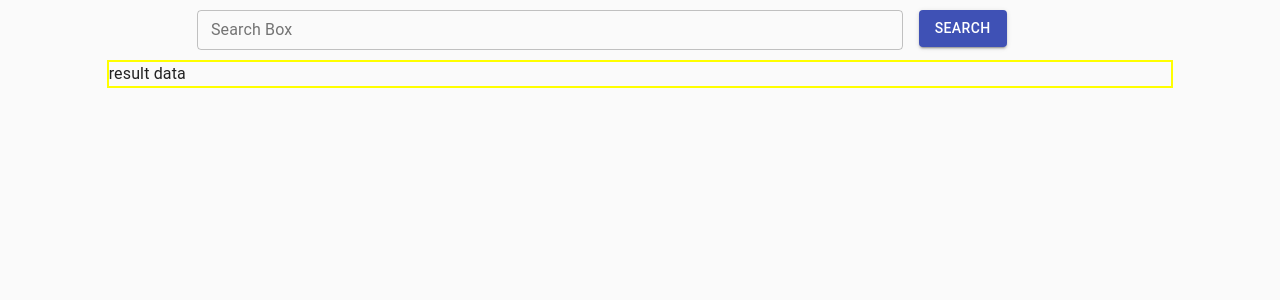
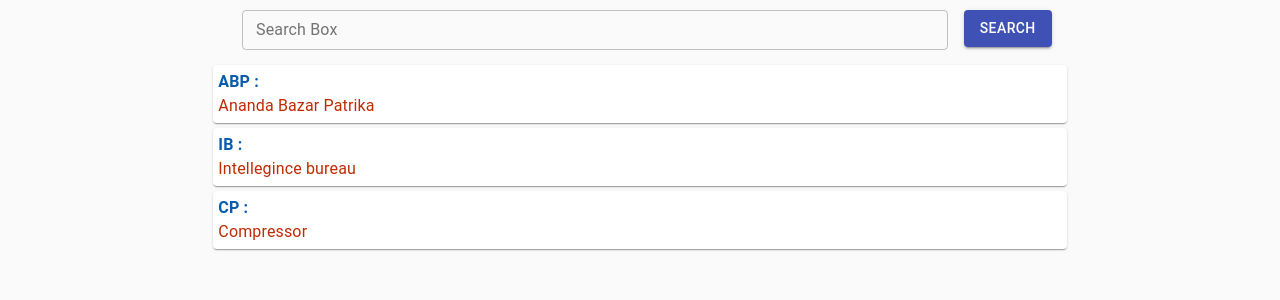
Before and after one commit to microStationCorp/abbr-client, a React (Create React App) app: page / in a window 1280 px wide. Shown: the top 300 px of the page. Built offline with nearby package versions, Linux system fonts and the light colour scheme.

Commit message:
result data design

```diff
--- a/src/App.js
+++ b/src/App.js
@@ -6,7 +6,7 @@
   return (
     <>
       <CssBaseline />
-      <Grid container justify="center">
+      <Grid container justify="center" >
         <SearchForm />
         <ResultData />
       </Grid>
--- a/src/components/ResultData.js
+++ b/src/components/ResultData.js
@@ -1,12 +1,22 @@
-import { Grid, Typography } from "@material-ui/core";
+import { Grid } from "@material-ui/core";
+import SingleData from "./singleData";
 
 const ResultData = () => {
+  const data = [
+    { keyWord: "ABP", value: "Ananda Bazar Patrika" },
+    { keyWord: "IB", value: "Intellegince bureau" },
+    { keyWord: "CP", value: "Compressor" },
+  ];
   return (
     <>
-      <Grid item xs={10} style={{ border: "2px solid yellow" }}>
-        <Grid item>
-          <Typography>result data</Typography>
-        </Grid>
+      <Grid item xs={8}>
+        {data.map((d) => {
+          return (
+            <Grid item key={d.keyword}>
+              <SingleData data={d.keyWord} value={d.value} />
+            </Grid>
+          );
+        })}
       </Grid>
     </>
   );
--- a/src/components/SearchForm.js
+++ b/src/components/SearchForm.js
@@ -6,12 +6,16 @@
 
   const handleSearchButton = () => {
     console.log(searchVal);
-    setSearchVal("")
+    setSearchVal("");
   };
 
   return (
     <>
-      <Grid item xs={10} style={{ margin: "10px 0px" }}>
+      <Grid
+        item
+        xs={10}
+        style={{ margin: "10px 0px" }}
+      >
         <Grid container justify="center" spacing={2}>
           <Grid item xs={12} sm={8}>
             <TextField
@@ -23,7 +27,7 @@
               onChange={(e) => setSearchVal(e.target.value)}
             />
           </Grid>
-          <Grid item xs={4} sm={2}>
+          <Grid item xs={4} sm={1}>
             <Button
               variant="contained"
               color="primary"
--- /dev/null
+++ b/src/components/singleData.js
@@ -0,0 +1,20 @@
+import { Paper, Typography } from "@material-ui/core";
+
+const SingleData = ({ data, value }) => {
+  return (
+    <>
+      <Paper
+        variant="elevation"
+        elevation={1}
+        style={{ margin: "5px 0px", padding: "5px" }}
+      >
+        <Typography style={{ color: "#085CAB", fontWeight: "bold" }}>
+          {data} :
+        </Typography>
+        <Typography style={{ color: "#BF2B03" }}>{value}</Typography>
+      </Paper>
+    </>
+  );
+};
+
+export default SingleData;
```
Also changed, not shown: 1 other file (tests, documents, lock files or other folders).
